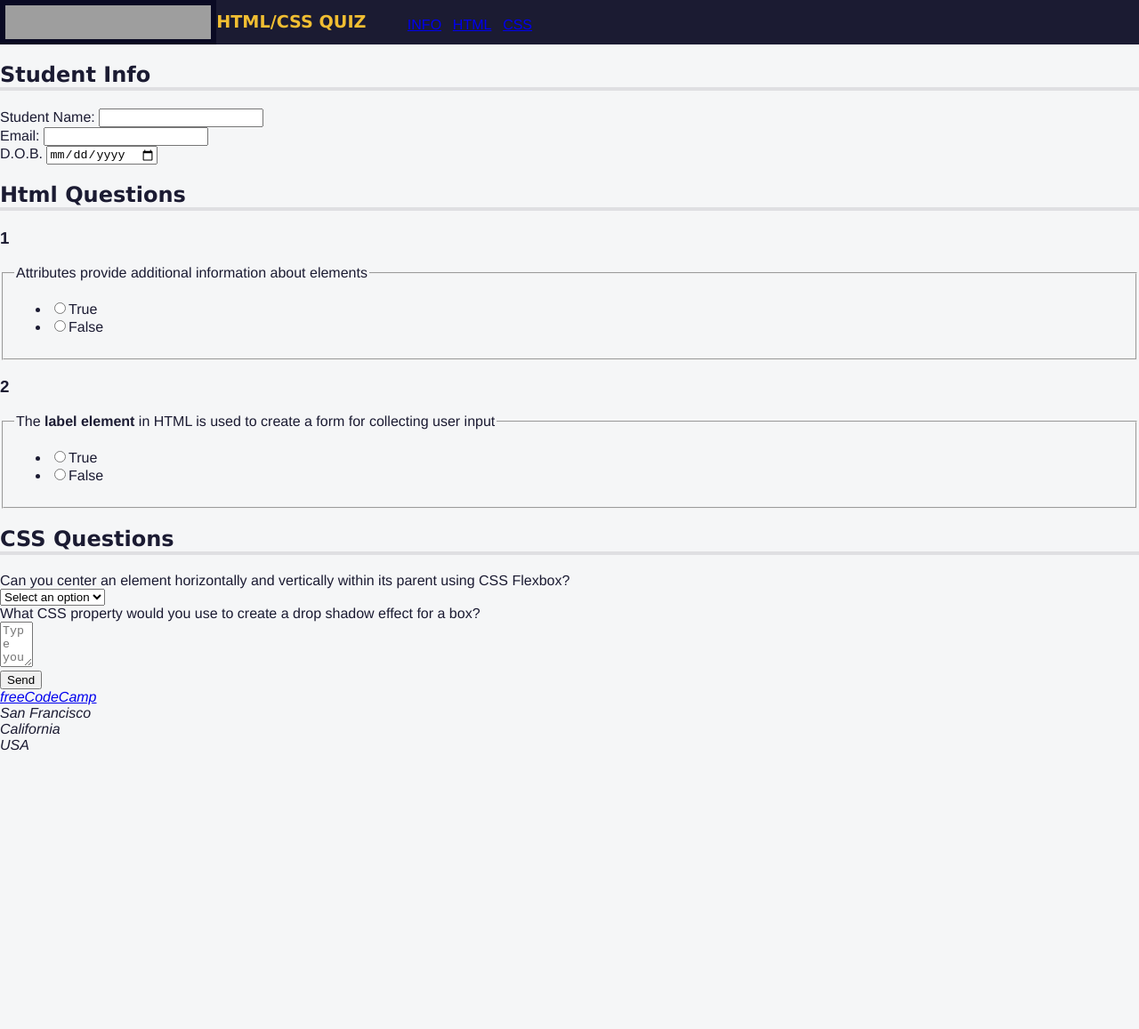
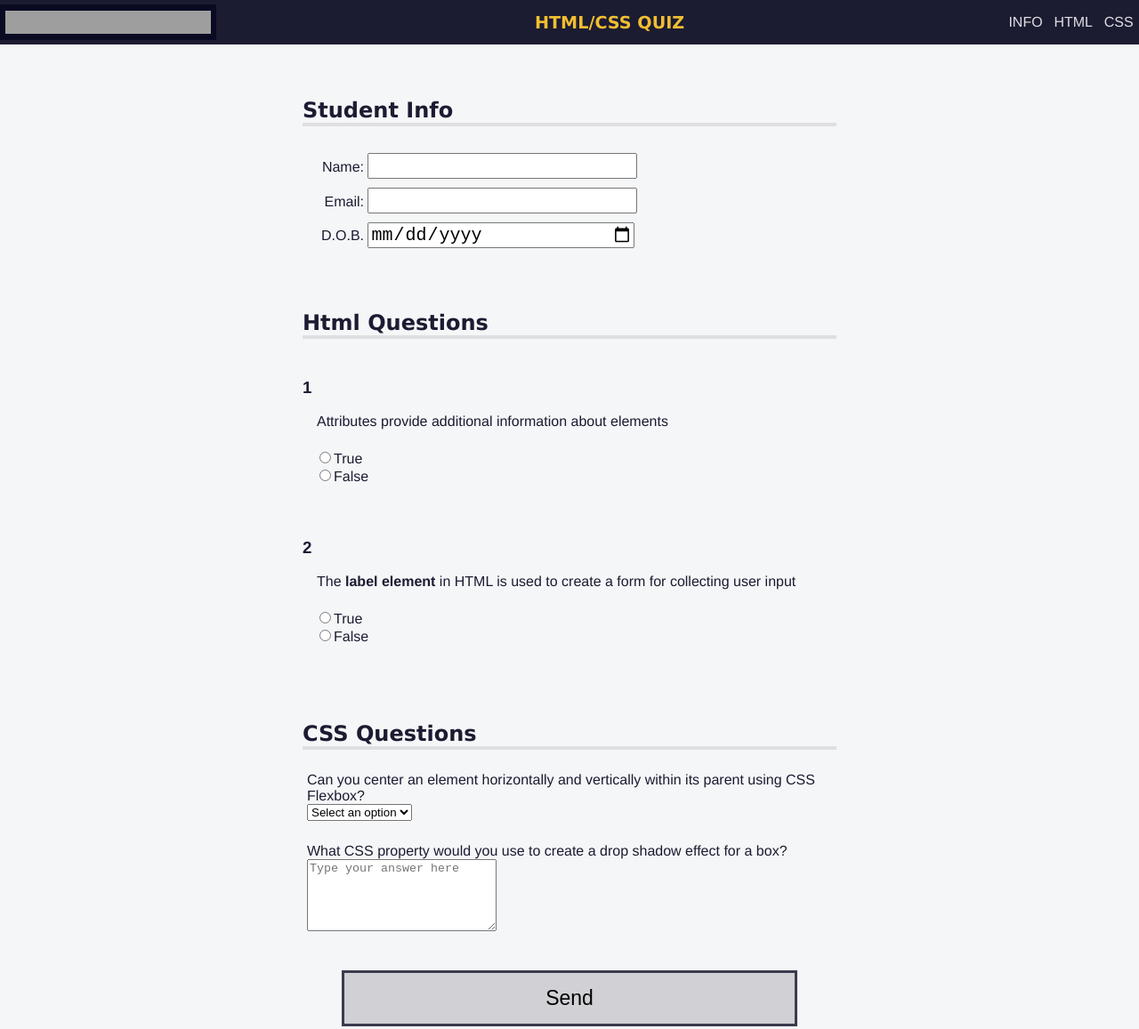
Before and after one commit to Joejosep/Quiz-test, a plain HTML site: page index.html in a window 1280 px wide. Shown: the top 1157 px of the page at 89% size. Before the commit the page ends 847 px from the top, so only its background shows below. Drawn offline with Linux system fonts and the light colour scheme; grey boxes are pictures that could not be loaded.

Commit message:
Add files via upload

```diff
--- a/index.html
+++ b/index.html
@@ -13,9 +13,9 @@
         <h1>HTML/CSS QUIZ</h1>
         <nav>
             <ul>
-                <li><a href="#student-info">INFO</a></li>
-                <li><a href="#html-questions">HTML</a></li>
-                <li><a href="#css-questions">CSS</a></li>
+                <li><a href="#student-info" accesskey="I">INFO</a></li>
+                <li><a href="#html-questions" accesskey="H">HTML</a></li>
+                <li><a href="#css-questions" accesskey="C">CSS</a></li>
             </ul>
         </nav>
     </header>
@@ -24,7 +24,7 @@
             <section role="region" aria-labelledby="student-info">
                 <h2 id="student-info">Student Info</h2>
                 <div class="info">
-                    <label for="name">Student Name:</label>
+                    <label for="name">Name:</label>
                     <input type="text" id="name" name="name">
                 </div>
 
@@ -92,12 +92,12 @@
                         <label for="q1-r1">What CSS property would you use to create a drop shadow effect for a box?</label>
                     </div>
                     <div class="answer">
-                        <textarea name="textarea" id="q1-r1" rows="3" cols="2" placeholder="Type your answer here"></textarea>
+                        <textarea name="textarea" id="q1-r1" rows="5" cols="24" placeholder="Type your answer here"></textarea>
                     </div>
                 </div>
             </section>
 
-            <input type="submit" value="Send">
+            <button type="submit">Send</button>
        </form>
     </main>
 
--- a/styles.css
+++ b/styles.css
@@ -1,3 +1,9 @@
+@media (prefers-reduced-motion: no-preference) {
+  * {
+  scroll-behavior: smooth;
+}
+}
+
 body {
     background: #f5f6f7;
     color: #1b1b32;
@@ -17,16 +23,31 @@ header {
   height: 50px;
   width: 100%;
   display: flex;
+  justify-content: space-between;
+  align-items: center;
+  position: fixed;
+  top: 0;
+  left: 0;
 }
 
 h1 {
   color: #f1be32;
   font-size: min(5vw, 1.2em);
+  text-align: center;
+}
+
+main {
+  padding-top: 50px;
 }
 
 nav > ul {
-        display: flex;
-        justify-content: space-evenly;
+  display: flex;
+  justify-content: space-evenly;
+  flex-wrap: wrap;
+  align-items: center;
+  padding-inline-start: 0;
+  margin-block: 0;
+  height: 100%;
 }
 
 h1, h2 {
@@ -35,6 +56,8 @@ h1, h2 {
 
 h2 {
   border-bottom: 4px solid #dfdfe2;
+  margin-top: 0px;
+  padding-top: 60px;
 }
 
 .sr-only {
@@ -58,5 +81,107 @@ nav li {
   margin: 0 0.2rem;
   padding: 0.2rem;
   display: block;
+}
 
+li a {
+  color: #dfdfe2;
+  text-decoration: none;
 }
+
+nav li:hover {
+  background-color: #dfdfe2;
+  color: #1b1b32;
+  cursor: pointer;
+}
+
+section {
+  width: 80%;
+  max-width: 600px;
+  margin: 0 auto 10px auto;
+}
+
+.info {
+  padding: 10px 0 0 10px;
+}
+
+.formrow {
+  margin-top: 10;
+  padding-top: 0;
+  padding-bottom: 0;
+  padding-right: 5px;
+  padding-left: 5px;
+}
+
+input {
+  font-size: 20px;
+}
+
+.info input {
+  width: 50%;
+  text-align: left;
+}
+
+.info label {
+  width: 10%;
+  min-width: 55px;
+}
+
+.info > label, .info > input{
+  display: inline-block;
+}
+
+label {
+  text-align: right;
+}
+
+.question-block {
+  text-align: left;
+  display: block;
+  width: 100%;
+  margin-top: 20px;
+  padding-top: 5px;
+}
+
+p {
+  margin-top: 5px;
+  padding-left: 15px;
+  font-size: 20px;
+}
+
+.question {
+  border: none;
+  padding-bottom: 0;
+}
+
+.answers-list {
+  list-style: none;
+  padding: 0;
+}
+
+button {
+  display: block;
+  margin: 40px auto;
+  width: 40%;
+  padding: 15px;
+  font-size: 23px;
+  background: #d0d0d5;
+  border: 3px solid #3b3b4f;
+}
+
+footer {
+  background-color: #2a2a40;
+  display: flex;
+  justify-content: center;
+}
+
+footer, footer a {
+  color: #d0d0d5;
+}
+
+address {
+  text-align: center;
+  padding-top: 5px;
+  padding-right: 5px;
+  padding-bottom: 5px;
+  padding-left: 5px;
+}
```
